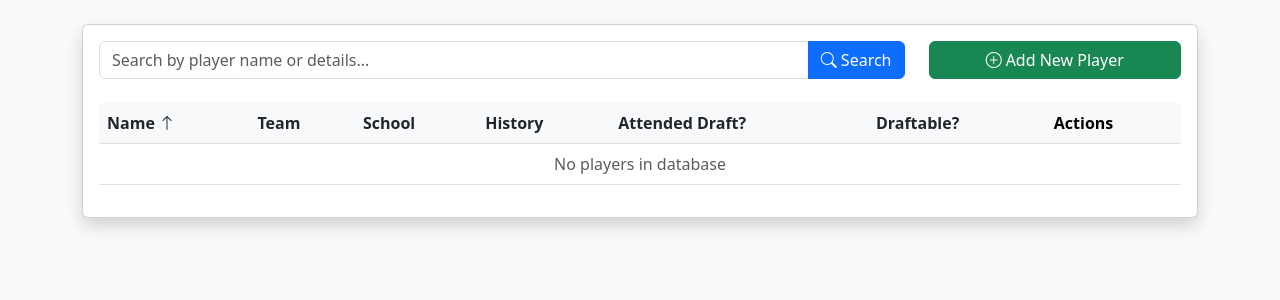
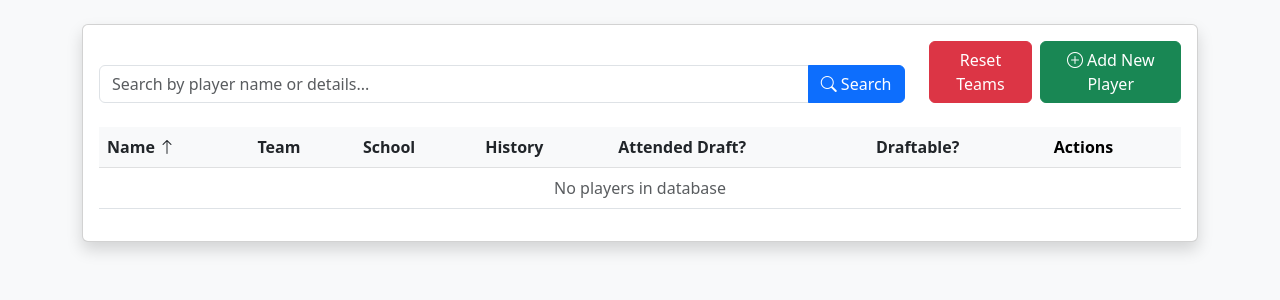
Before and after one commit to jonathancadepowers/wusa-7u, a Django app: page /players/ in a window 1280 px wide. Shown: the part 50-350 px from the top of the page. Run offline with Django 4.2, Linux system fonts and the light colour scheme; data that the repository does not hold is empty.

Commit message:
Add Reset Teams button to players list page
Added "Reset Teams" button on /players/ page that:
- Opens a modal with danger warning
- Shows "Testing Feature" message about removing all players from teams
- Confirms action cannot be undone
- Calls backend to unassociate all players from teams
- Also resets player_assigned_to_team flags on draft picks

Backend (views.py):
- Created reset_teams_view that mimics unassociate_players command
- Counts and removes team assignments
- Resets draft pick flags
- Returns success message

Frontend (players_list.html):
- Added red "Reset Teams" button next to "Add New Player"
- Created danger-styled modal with warning
- JavaScript handles confirmation and page reload

🤖 Generated with [Claude Code](https://claude.com/claude-code)

Co-Authored-By: Claude <noreply@anthropic.com>

```diff
--- a/players/templates/players/players_list.html
+++ b/players/templates/players/players_list.html
@@ -49,9 +49,14 @@
                         </form>
                     </div>
                     <div class="col-md-3 text-end">
-                        <a href="{% url 'players:create' %}" class="btn btn-success w-100">
-                            <i class="bi bi-plus-circle me-1"></i>Add New Player
-                        </a>
+                        <div class="d-flex gap-2">
+                            <button type="button" class="btn btn-danger flex-grow-1" data-bs-toggle="modal" data-bs-target="#resetTeamsModal">
+                                Reset Teams
+                            </button>
+                            <a href="{% url 'players:create' %}" class="btn btn-success flex-grow-1">
+                                <i class="bi bi-plus-circle me-1"></i>Add New Player
+                            </a>
+                        </div>
                     </div>
                 </div>
 
@@ -374,5 +379,74 @@
             });
         });
     </script>
+
+    <!-- Reset Teams Modal -->
+    <div class="modal fade" id="resetTeamsModal" tabindex="-1" aria-labelledby="resetTeamsModalLabel" aria-hidden="true">
+        <div class="modal-dialog">
+            <div class="modal-content">
+                <div class="modal-header bg-danger text-white">
+                    <h5 class="modal-title" id="resetTeamsModalLabel">Danger Zone: Reset Teams</h5>
+                    <button type="button" class="btn-close btn-close-white" data-bs-dismiss="modal" aria-label="Close"></button>
+                </div>
+                <div class="modal-body">
+                    <div class="alert alert-warning">
+                        <strong>Testing Feature:</strong> This feature should only be used for testing purposes.
+                        It will remove all players from all teams, and cannot be undone.
+                    </div>
+                </div>
+                <div class="modal-footer">
+                    <button type="button" class="btn btn-secondary" data-bs-dismiss="modal">Cancel</button>
+                    <button type="button" class="btn btn-danger" id="confirmResetTeamsBtn">Reset All Teams</button>
+                </div>
+            </div>
+        </div>
+    </div>
+
+    <script>
+        // Handle reset teams confirmation
+        document.getElementById('confirmResetTeamsBtn').addEventListener('click', function() {
+            const btn = this;
+            btn.disabled = true;
+            btn.textContent = 'Resetting...';
+
+            fetch('{% url "players:reset_teams" %}', {
+                method: 'POST',
+                headers: {
+                    'X-CSRFToken': getCookie('csrftoken')
+                }
+            })
+            .then(response => response.json())
+            .then(data => {
+                if (data.success) {
+                    window.location.reload();
+                } else {
+                    alert('Error: ' + (data.error || 'Unknown error'));
+                    btn.disabled = false;
+                    btn.textContent = 'Reset All Teams';
+                }
+            })
+            .catch(error => {
+                alert('Error: ' + error.message);
+                btn.disabled = false;
+                btn.textContent = 'Reset All Teams';
+            });
+        });
+
+        // Helper function to get CSRF token
+        function getCookie(name) {
+            let cookieValue = null;
+            if (document.cookie && document.cookie !== '') {
+                const cookies = document.cookie.split(';');
+                for (let i = 0; i < cookies.length; i++) {
+                    const cookie = cookies[i].trim();
+                    if (cookie.substring(0, name.length + 1) === (name + '=')) {
+                        cookieValue = decodeURIComponent(cookie.substring(name.length + 1));
+                        break;
+                    }
+                }
+            }
+            return cookieValue;
+        }
+    </script>
 </body>
 </html>
--- a/players/urls.py
+++ b/players/urls.py
@@ -18,6 +18,7 @@ urlpatterns = [
     path('draft/reset/', views.reset_draft_view, name='reset_draft'),
     path('draft/assign-players/', views.assign_players_to_teams_view, name='assign_players_to_teams'),
     path('draft/simulate/', views.simulate_draft_view, name='simulate_draft'),
+    path('reset-teams/', views.reset_teams_view, name='reset_teams'),
     path('api/import-players/', views.import_players_view, name='import_players'),
     path('players/', views.players_list_view, name='list'),
     path('players/create/', views.player_create_view, name='create'),
--- a/players/views.py
+++ b/players/views.py
@@ -1259,6 +1259,31 @@ def reset_draft_view(request):
 
 
 @csrf_exempt
+def reset_teams_view(request):
+    """Remove all players from all teams (for testing purposes)"""
+    if request.method != 'POST':
+        return JsonResponse({'success': False, 'error': 'Invalid request method'})
+
+    try:
+        # Count players currently assigned to teams
+        count = Player.objects.filter(team__isnull=False).count()
+
+        # Unassociate players from teams
+        Player.objects.all().update(team=None)
+
+        # Reset the player_assigned_to_team flag on all draft picks
+        DraftPick.objects.filter(player_assigned_to_team=True).update(player_assigned_to_team=False)
+
+        return JsonResponse({
+            'success': True,
+            'message': f'Successfully removed {count} players from teams and reset assignment flags.'
+        })
+
+    except Exception as e:
+        return JsonResponse({'success': False, 'error': str(e)})
+
+
+@csrf_exempt
 def assign_players_to_teams_view(request):
     """Assign all drafted players to their teams based on draft picks"""
     if request.method != 'POST':
```
